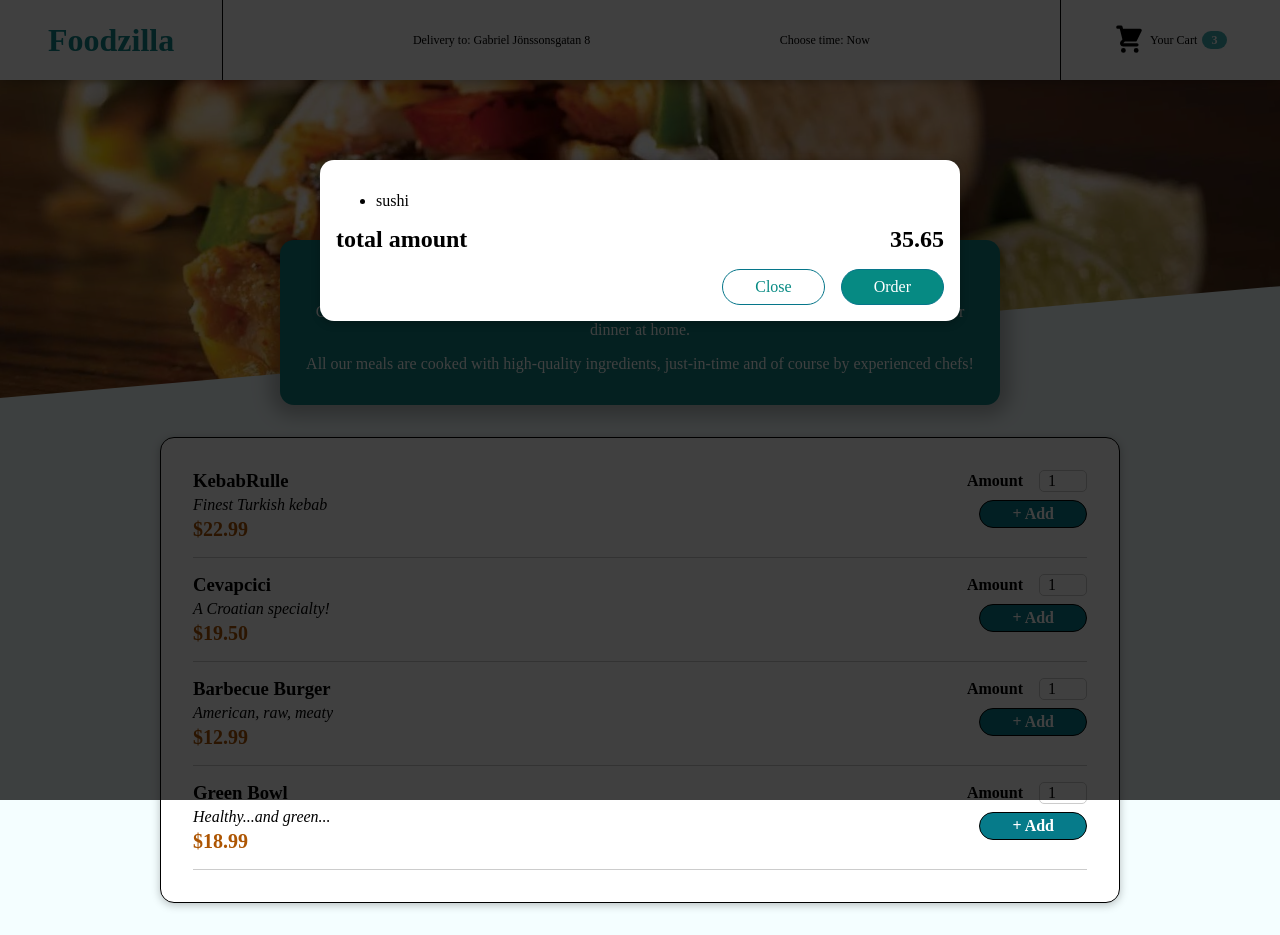
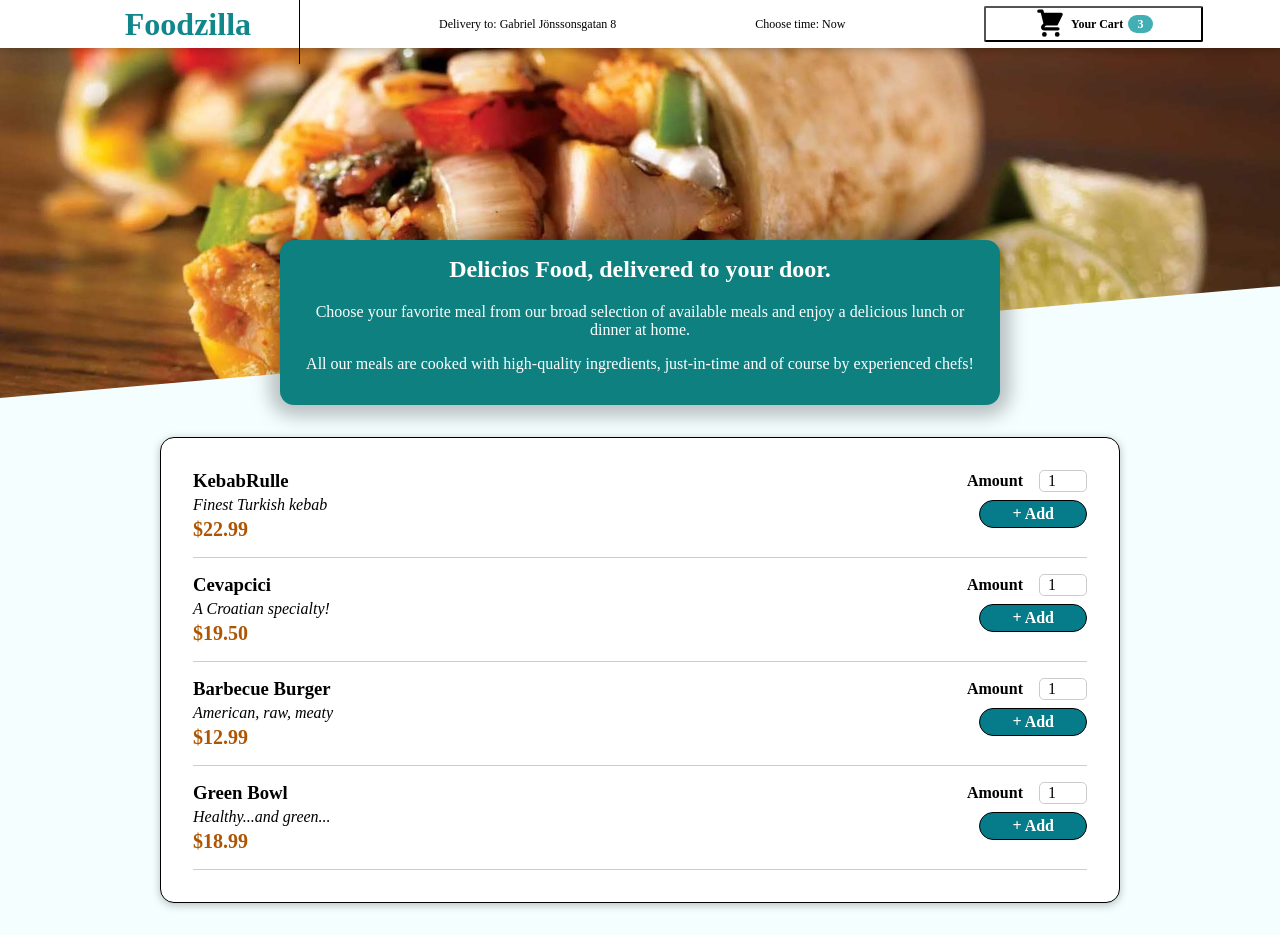
Before and after one commit to Siouxx0612/CODESK-Frontend, a React (Create React App) app: page / in a window 1280 px wide. Built offline with nearby package versions, Linux system fonts and the light colour scheme.

Commit message:
close, onclick state managment

```diff
--- a/src/App.js
+++ b/src/App.js
@@ -1,15 +1,29 @@
-import { Fragment } from 'react';
+import { Fragment, useState } from 'react';
 import Header from './components/Layout/Header';
 import Meals from './components/Menu/Meals';
 import Cart from './components/Cart/Cart';
 
+
 function App() {
+
+  const [cartIsShown, setCartIsShown] = useState(false);
+
+  const showCartHandler = () => {
+    setCartIsShown(true);
+  };
+
+  const hideCartHandler = () => {
+    setCartIsShown(false);
+  };
+
   return (
     <Fragment>
-      <Cart />
-      <Header />
+      {cartIsShown && <Cart onClose={hideCartHandler} />}
+      <Header
+        onShowCart={showCartHandler}
+      />
       <main>
-      <Meals />
+        <Meals />
       </main>
     </Fragment>
   );
--- a/src/components/Cart/Cart.js
+++ b/src/components/Cart/Cart.js
@@ -14,7 +14,11 @@ const Cart = props => {
                 <span>35.65</span>
             </div>
             <div className={classes.actions}>
-                <button className={classes['button--alt']}>Close</button>
+                <button
+                    className={classes['button--alt']}
+                    onClick={props.onClose}>
+                    Close
+                </button>
                 <button className={classes.button}>Order</button>
             </div>
         </Modal>
--- a/src/components/Layout/Header.js
+++ b/src/components/Layout/Header.js
@@ -26,7 +26,7 @@ const Header = props => {
                     </div>
                 </div>
 
-                <HeaderCartButton />
+                <HeaderCartButton onClickCartButton={props.onShowCart} />
             </header>
             <div className={classes['main-image']}>
                 <img src={mealsImg} />
--- a/src/components/Layout/Header.module.css
+++ b/src/components/Layout/Header.module.css
@@ -3,21 +3,19 @@
     top: 0;
     left: 0;
     width: 100%;
-    height: 5rem;
+    height: 3rem;
     background-color: #ffffff;
     color: rgb(0, 0, 0);
     display: flex;
     justify-content: space-between;
     align-items: center;
-    /* padding: 0 6%; */
+    padding: 0 6%;
     box-shadow: 0 2px 8px rgba(0, 0, 0, 0.25);
     z-index: 10;
 
   }
   .logo {
-    /* z-index: max;
-    min-width: 4rem;
-    max-height: 1.5rem; */
+    z-index: max;
     color: rgb(16, 135, 139);
     border-right: 1px solid rgb(0, 0, 0);
     padding-right: 3rem;
--- a/src/components/Layout/HeaderCartButton.js
+++ b/src/components/Layout/HeaderCartButton.js
@@ -5,7 +5,7 @@ import CartIcon from '../Cart/CartIcon';
 const HeaderCartButton = props => {
 
     return (
-        <div className={classes.button}>
+        <button className={classes.button} onClick={props.onClickCartButton}>
             <span className={classes.icon}>
                 <CartIcon />
             </span>
@@ -13,7 +13,7 @@ const HeaderCartButton = props => {
             <span className={classes.badge}>
                 3
             </span>
-        </div>
+        </button>
     );
 };
 
--- a/src/components/Layout/HeaderCartButton.module.css
+++ b/src/components/Layout/HeaderCartButton.module.css
@@ -2,20 +2,19 @@
     cursor: pointer;
     font: inherit;
     font-size: 12px;
-    border-left: 1px solid #000000;
     background-color: #ffffff;
     color: rgb(0, 0, 0);
-    padding: 1.5rem 3.3rem;
+    padding: 0rem 3rem;
     display: flex;
     justify-content: space-around;
     align-items: center;
-    /* border-radius: 1px; */
-    /* font-weight: bold; */
+    border-radius: 2px;
+    font-weight: bold;
   }
 
   .button:hover,
   .button:active {
-    background-color: #fbfeff;
+    background-color: #ecf9fd;
   }
 
   .icon {
```
Also changed, not shown: src/components/UI/Modal.module 2.css (added, +40 -0 lines), 1 other file (tests, documents, lock files or other folders).
